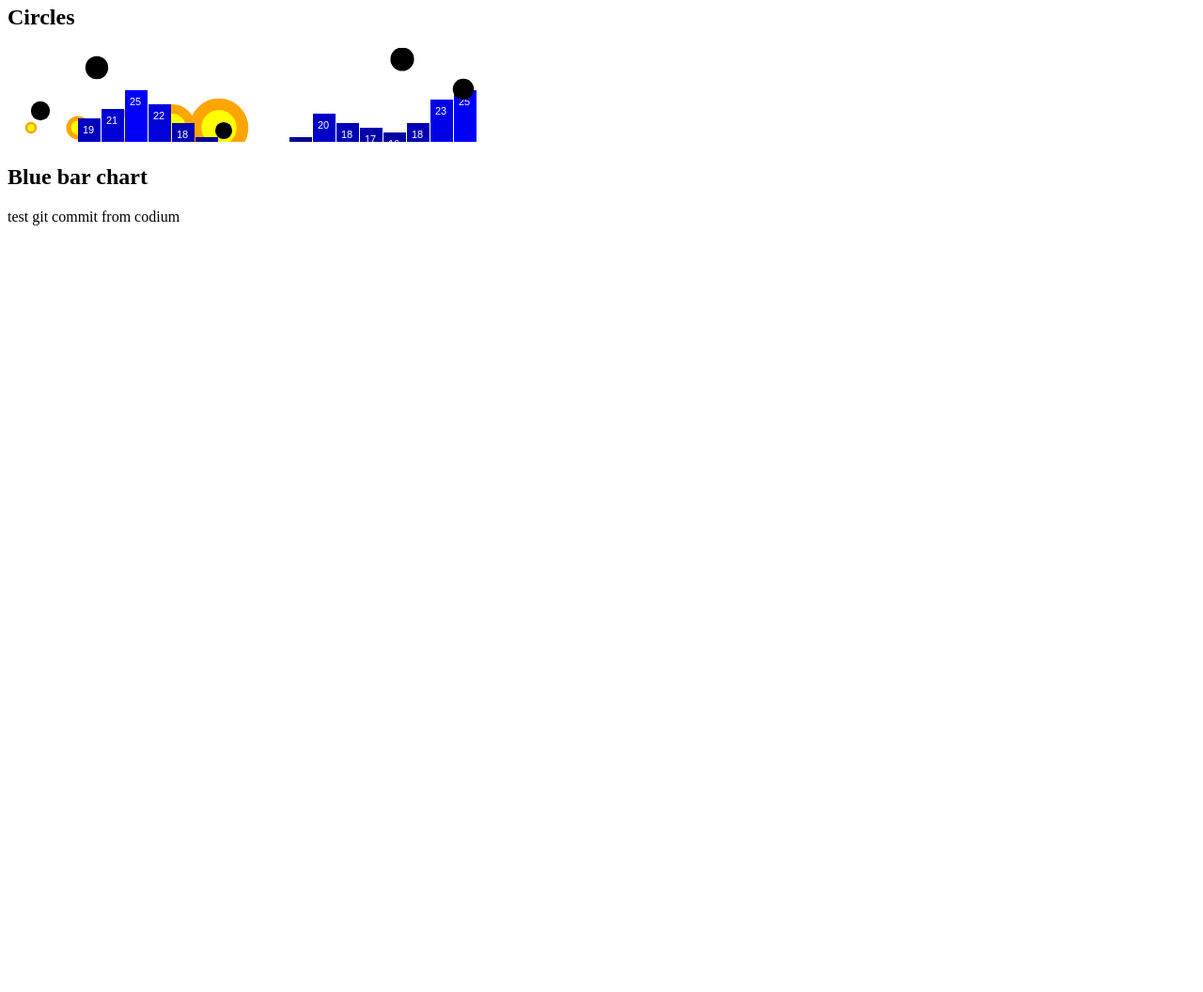
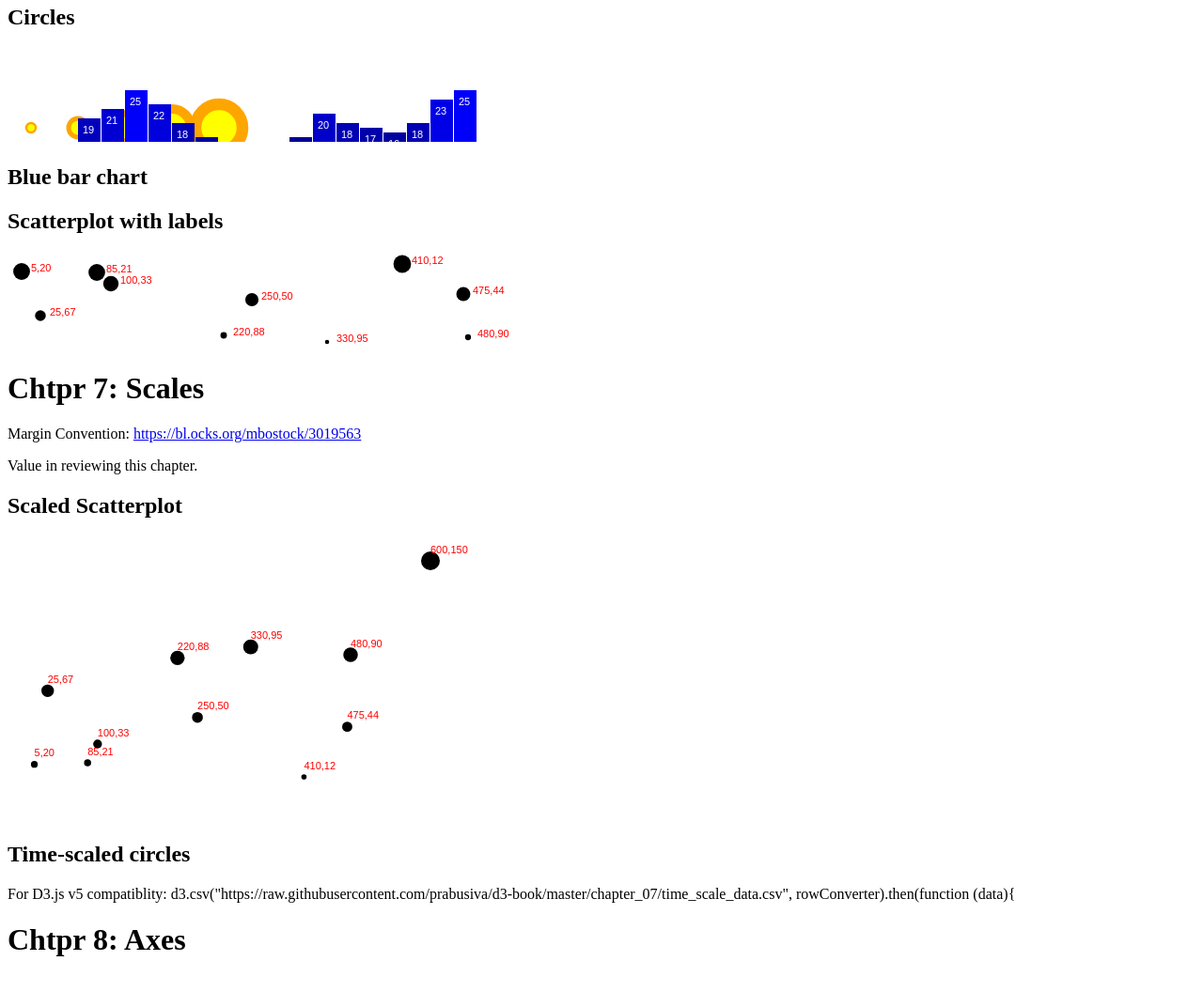
Before and after one commit to prabusiva/D3_magic, a plain HTML site: page index.html in a window 1280 px wide. Shown: the part 542-1598 px from the top of the page at 94% size. Before the commit the page ends 842 px from the top, so only its background shows below. Drawn offline with Linux system fonts and the light colour scheme; no server answers.

Commit message:
finished Chptr 7

```diff
--- a/index.html
+++ b/index.html
@@ -39,7 +39,24 @@
 		</div>
 		<div id="bar_chart2">
 			<h2>Blue bar chart</h2>
-			<p> test git commit from codium</p>
+		</div>
+		<div id="scatterplot">
+			<h2>Scatterplot with labels</h2>
+		</div>
+		<div id="Chptr7">
+			<h1>Chtpr 7: Scales</h1>
+			Margin Convention: <a href="https://bl.ocks.org/mbostock/3019563">https://bl.ocks.org/mbostock/3019563</a>
+			<p>Value in reviewing this chapter.</p>
+			<div id="scaled_scatter">
+				<h2>Scaled Scatterplot</h2>
+			</div>
+			<div id="time_scale">
+				<h2>Time-scaled circles</h2>
+				<p>For D3.js v5 compatiblity: d3.csv("https://raw.githubusercontent.com/prabusiva/d3-book/master/chapter_07/time_scale_data.csv", rowConverter).then(function (data){</p>
+			</div>
+		</div>
+		<div>
+			<h1>Chtpr 8: Axes</h1>
 		</div>
 
 		<br/><br/>
@@ -142,12 +159,20 @@
 		.attr("font-size", "11px")
 		.attr("fill", "white");
 
+		var w = 600;
+		var h = 100;
+
+		var svg2 = d3.select("#scatterplot")
+				.append("svg")
+				.attr("width", w)
+				.attr("height", h);
+
 		var dataset = [
 					[5, 20], [480, 90], [250, 50], [100, 33], [330, 95],
 					[410, 12], [475, 44], [25, 67], [85, 21], [220, 88]
 				];
 
-		svg.selectAll("circle")
+		svg2.selectAll("circle")
 				.data(dataset)
 				.enter()
 				.append("circle")
@@ -161,7 +186,7 @@
 						return Math.sqrt(h - d[1]);
 				});
 
-		svg.selectAll("text")
+		svg2.selectAll("text")
 				.data(dataset)
 				.enter()
 				.append("text")
@@ -177,6 +202,154 @@
 				.attr("font-family", "sans-serif")
 				.attr("font-size", "11px")
 				.attr("fill", "red"); //Fig. 6-34
+
+		// Chptr 7 Scales
+
+		// Scaled Scatterplot
+
+		//Width and height
+		var w = 500;
+		var h = 300;
+		var padding = 25;
+
+		var dataset = [
+						[5, 20], [480, 90], [250, 50], [100, 33], [330, 95],
+						[410, 12], [475, 44], [25, 67], [85, 21], [220, 88],
+						[600, 150]
+					  ];
+
+		//Create scale functions
+		var xScale = d3.scaleLinear()
+						.domain([0, d3.max(dataset, function(d) { return d[0]; })])
+						.range([padding, w - padding * 2]);
+
+		var yScale = d3.scaleLinear()
+					    .domain([0, d3.max(dataset, function(d) { return d[1]; })])
+						.range([h - padding, padding]);
+
+		var aScale = d3.scaleSqrt()
+						.domain([0, d3.max(dataset, function(d) { return d[1]; })])
+						.range([0, 10]);
+
+		//Create SVG element
+		var scaled_scatter = d3.select("#scaled_scatter")
+					.append("svg")
+					.attr("width", w)
+					.attr("height", h);
+
+		//Create circles
+		scaled_scatter.selectAll("circle")
+		   .data(dataset)
+		   .enter()
+		   .append("circle")
+		   .attr("cx", function(d) {
+		   		return xScale(d[0]);
+		   })
+		   .attr("cy", function(d) {
+		   		return yScale(d[1]);
+		   })
+		   .attr("r", function(d) {
+		   		return aScale(d[1]);
+		   });
+
+		//Create labels
+		scaled_scatter.selectAll("text")
+		   .data(dataset)
+		   .enter()
+		   .append("text")
+		   .text(function(d) {
+		   		return d[0] + "," + d[1];
+		   })
+		   .attr("x", function(d) {
+		   		return xScale(d[0]);
+		   })
+		   .attr("y", function(d) {
+		   		return yScale(d[1] + 5);
+		   })
+		   .attr("font-family", "sans-serif")
+		   .attr("font-size", "11px")
+		   .attr("fill", "red");
+
+		// Time-scaled circles Fig 7-12
+		var w = 900;
+		var h = 400;
+		var padding = 40;
+
+		var dataset, xScale, yScale;  //Empty, for now
+
+		//For converting strings to Dates
+		var parseTime = d3.timeParse("%m/%d/%y");
+
+		//For converting Dates to strings
+		var formatTime = d3.timeFormat("%b %e");
+
+		//Function for converting CSV values from strings to Dates and numbers
+		var rowConverter = function(d) {
+			return {
+				Date: parseTime(d.Date),
+				Amount: parseInt(d.Amount)
+			};
+		}
+
+		//Load in the data D3.js v5
+		d3.csv("https://raw.githubusercontent.com/prabusiva/d3-book/master/chapter_07/time_scale_data.csv", rowConverter).then(function (data){
+
+			//Copy data into global dataset
+			dataset = data;
+
+			//Create scale functions
+			xScale = d3.scaleTime()
+					   .domain([
+						   d3.min(dataset, function(d) { return d.Date; }),
+						   d3.max(dataset, function(d) { return d.Date; })
+						])
+						.range([padding, w - padding]);
+
+			yScale = d3.scaleLinear()
+					   .domain([
+							d3.min(dataset, function(d) { return d.Amount; }),
+							d3.max(dataset, function(d) { return d.Amount; })
+						])
+					   .range([h - padding, padding]);
+
+			//Create SVG element
+			var svg = d3.select("#time_scale")
+						.append("svg")
+						.attr("width", w)
+						.attr("height", h);
+
+			//Generate date labels first, so they are in back
+ 			svg.selectAll("text")
+ 			   .data(dataset)
+ 			   .enter()
+ 			   .append("text")
+ 			   .text(function(d) {
+ 			   		return formatTime(d.Date);
+ 			   })
+ 			   .attr("x", function(d) {
+ 			   		return xScale(d.Date) + 4;
+ 			   })
+ 			   .attr("y", function(d) {
+ 			   		return yScale(d.Amount) + 4;
+ 			   })
+ 			   .attr("font-family", "sans-serif")
+ 			   .attr("font-size", "12px")
+ 			   .attr("fill", "#bbb");
+
+			//Generate circles last, so they appear in front
+			svg.selectAll("circle")
+			   .data(dataset)
+			   .enter()
+			   .append("circle")
+			   .attr("cx", function(d) {
+			   		return xScale(d.Date);
+			   })
+			   .attr("cy", function(d) {
+			   		return yScale(d.Amount);
+			   })
+			   .attr("r", 2);
+
+		});
 
 
 		</script>
```
Also changed, not shown: README.md.
